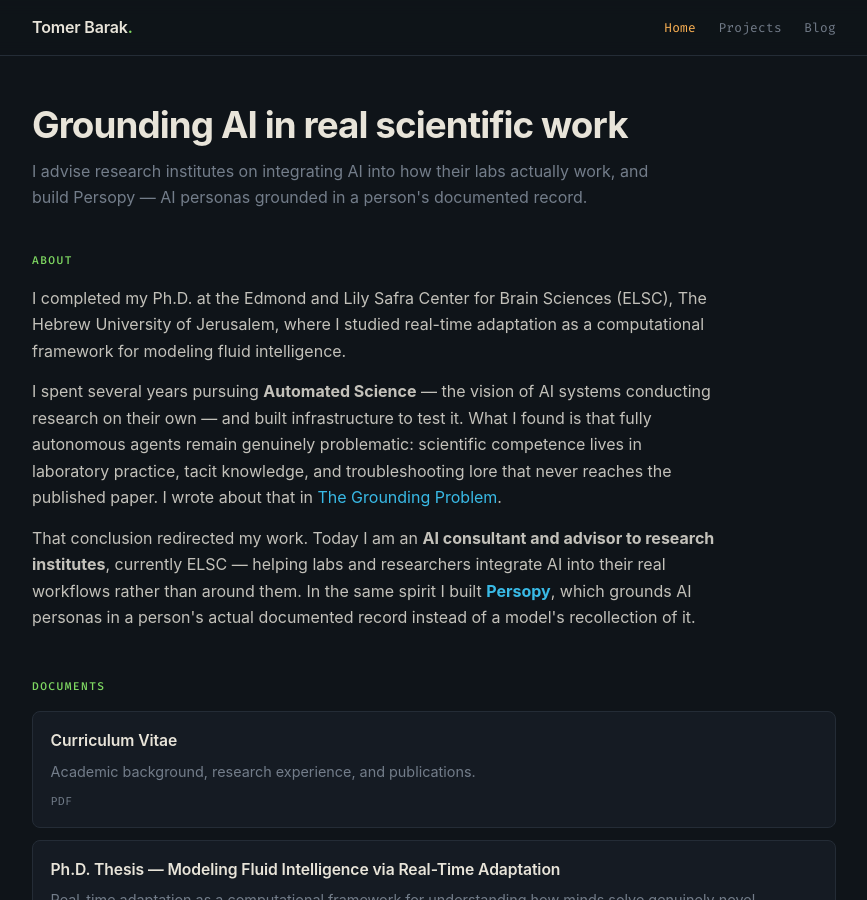
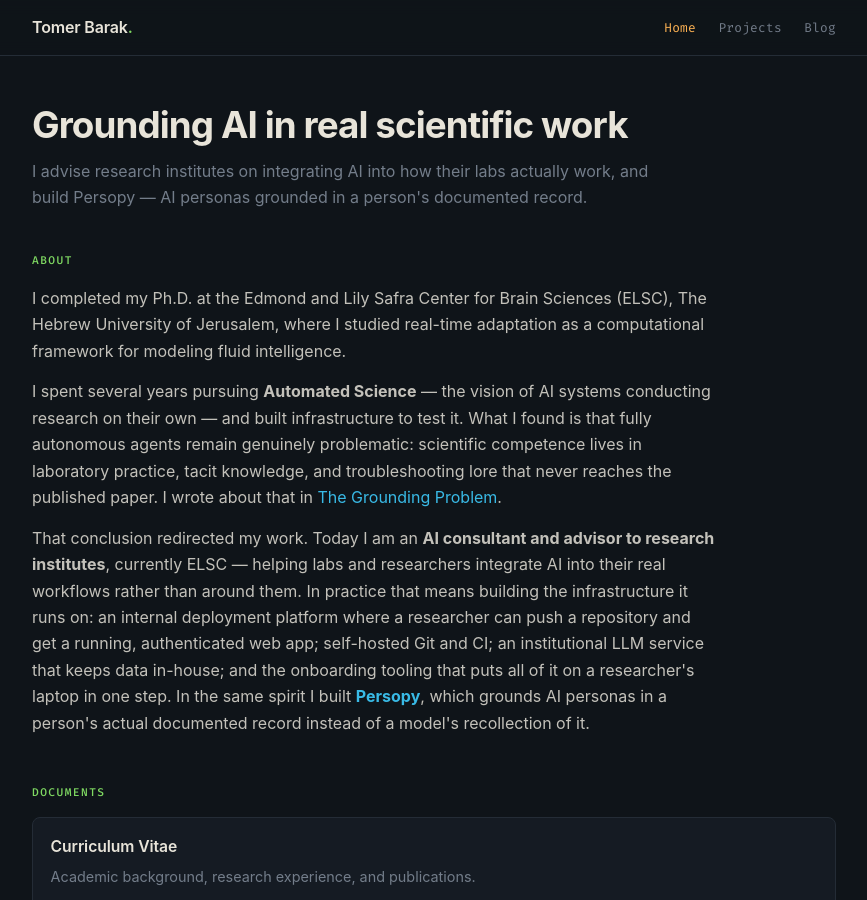
Before and after one commit to Tomer-Barak/Tomer-Barak.github.io, a Jekyll site: the page built from index.md, in a window 1280 px wide and 900 px high. Shown: the whole window, without its empty margins (206-1073 px from the left). Built offline with Jekyll 4.4.1, drawn with Linux system fonts in a browser that asks for light colours.

Commit message:
Update CV with ELSC infrastructure and Persopy; mention infrastructure work in About

```diff
--- a/index.md
+++ b/index.md
@@ -23,9 +23,13 @@ title: Home
   </p>
   <p>
     That conclusion redirected my work. Today I am an <strong>AI consultant and advisor to research institutes</strong>,
-    currently ELSC — helping labs and researchers integrate AI into their real workflows rather than around them. In
-    the same spirit I built <a href="https://persopy.com" target="_blank" rel="noopener"><strong>Persopy</strong></a>,
-    which grounds AI personas in a person's actual documented record instead of a model's recollection of it.
+    currently ELSC — helping labs and researchers integrate AI into their real workflows rather than around them.
+    In practice that means building the infrastructure it runs on: an internal deployment platform where a researcher
+    can push a repository and get a running, authenticated web app; self-hosted Git and CI; an institutional LLM
+    service that keeps data in-house; and the onboarding tooling that puts all of it on a researcher's laptop in one
+    step. In the same spirit I built
+    <a href="https://persopy.com" target="_blank" rel="noopener"><strong>Persopy</strong></a>, which grounds AI
+    personas in a person's actual documented record instead of a model's recollection of it.
   </p>
 </section>
 
```
Also changed, not shown: 1 other file.
